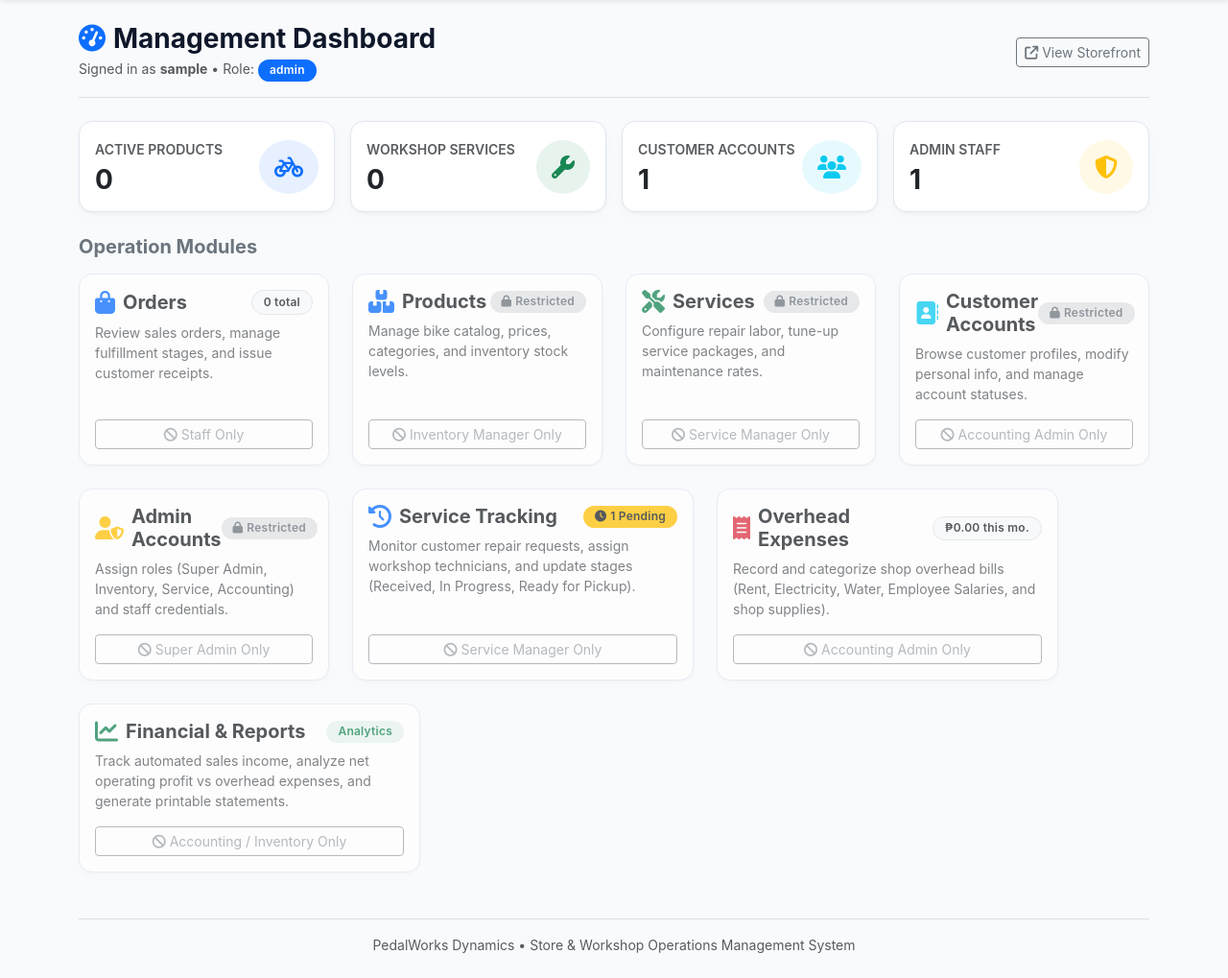
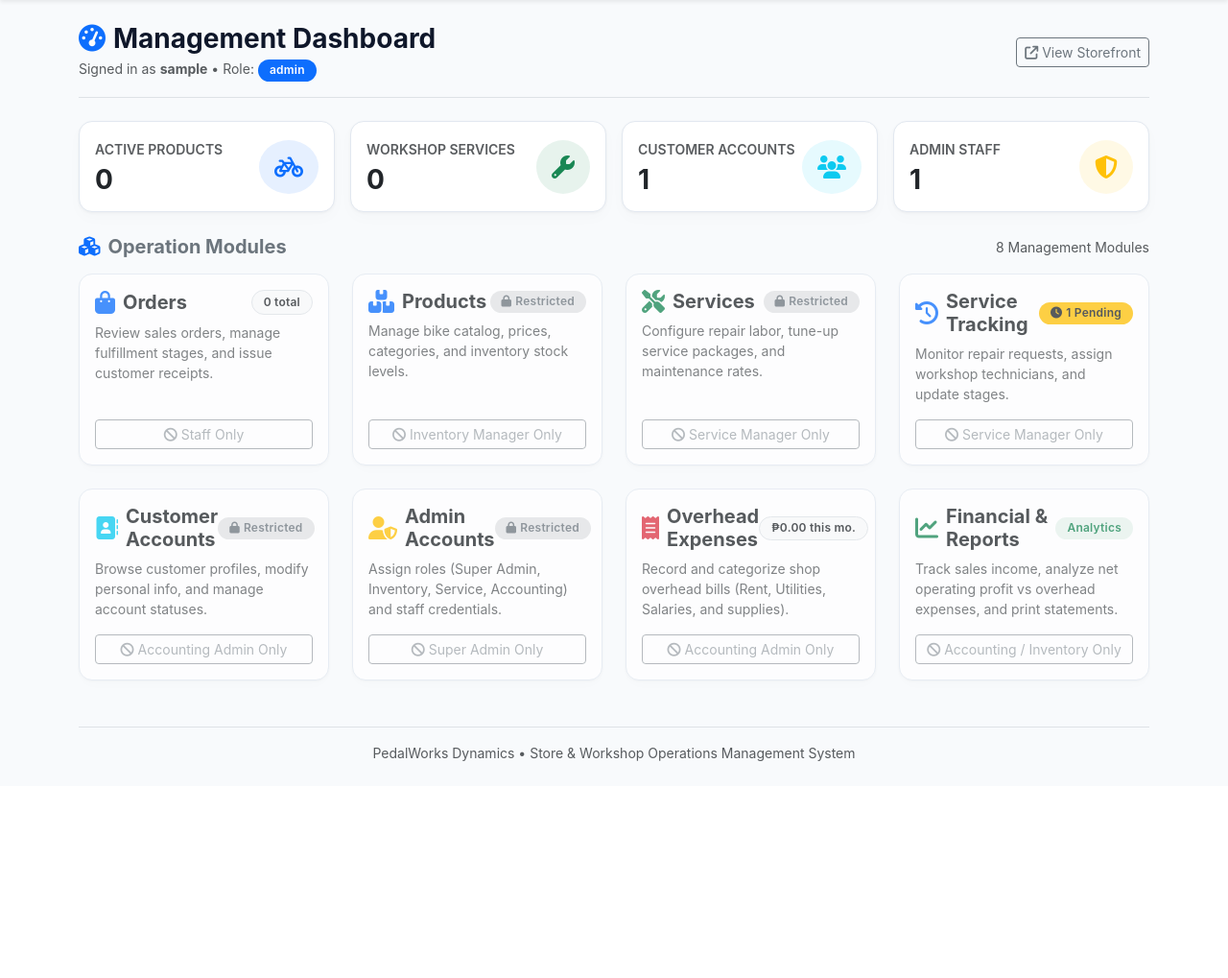
Before and after one commit to Abenad1123/PedalWorks-Dynamics, a PHP site: page /project/admin/dashboard.php in a window 1280 px wide. Shown: the part 55-1074 px from the top of the page at 96% size. After the commit the page ends 848 px from the top, so only its background shows below. Run offline with PHP 8.4, Linux system fonts and the light colour scheme; the visitor is signed in with stand-in values (Sample User, id 1); data that the repository does not hold is empty.

Commit message:
fix(ui): balance dashboard modules grid, dynamic checkout payment options, and fix ready-for-pickup badge text contrast

```diff
--- a/admin/dashboard.php
+++ b/admin/dashboard.php
@@ -98,6 +98,16 @@ $currentRole        = $_SESSION['role'] ?? 'Staff Member';
     <!-- Bootstrap 5 CDN matching itim211 source example -->
     <link href="https://cdn.jsdelivr.net/npm/bootstrap@5.3.2/dist/css/bootstrap.min.css" rel="stylesheet">
     <link rel="stylesheet" href="https://cdnjs.cloudflare.com/ajax/libs/font-awesome/6.4.2/css/all.min.css">
+    <style>
+        .pw-dash-card {
+            transition: transform 0.2s cubic-bezier(0.16, 1, 0.3, 1), box-shadow 0.2s ease;
+            border-radius: 12px;
+        }
+        .pw-dash-card:hover {
+            transform: translateY(-2px);
+            box-shadow: 0 0.5rem 1.25rem rgba(0, 0, 0, 0.08) !important;
+        }
+    </style>
 </head>
 <body class="bg-light">
 
@@ -218,12 +228,18 @@ $currentRole        = $_SESSION['role'] ?? 'Staff Member';
         </div>
 
         <!-- Management Modules Grid -->
-        <h2 class="h5 mb-3 fw-bold text-secondary">Operation Modules</h2>
+        <div class="d-flex align-items-center justify-content-between mb-3">
+            <h2 class="h5 mb-0 fw-bold text-secondary d-flex align-items-center gap-2">
+                <i class="fa-solid fa-cubes text-primary"></i>
+                <span>Operation Modules</span>
+            </h2>
+            <span class="text-muted small">8 Management Modules</span>
+        </div>
         <div class="row g-4">
 
-            <!-- Customer Orders & Transactions -->
+            <!-- 1. Customer Orders & Transactions -->
             <div class="col-12 col-md-6 col-lg-3">
-                <div class="card shadow-sm h-100 <?php echo !$canManageOrders ? 'opacity-75 border-secondary-subtle' : ''; ?>">
+                <div class="card shadow-sm h-100 pw-dash-card <?php echo !$canManageOrders ? 'opacity-75 border-secondary-subtle' : ''; ?>">
                     <div class="card-body d-flex flex-column">
                         <div class="d-flex align-items-center justify-content-between mb-2">
                             <div class="d-flex align-items-center gap-2">
@@ -254,9 +270,9 @@ $currentRole        = $_SESSION['role'] ?? 'Staff Member';
                 </div>
             </div>
 
-            <!-- 2. Products Module (Inventory Manager & Super Admin) -->
+            <!-- 2. Products Module -->
             <div class="col-12 col-md-6 col-lg-3">
-                <div class="card shadow-sm h-100 <?php echo !$canManageProducts ? 'opacity-75 border-secondary-subtle' : ''; ?>">
+                <div class="card shadow-sm h-100 pw-dash-card <?php echo !$canManageProducts ? 'opacity-75 border-secondary-subtle' : ''; ?>">
                     <div class="card-body d-flex flex-column">
                         <div class="d-flex align-items-center justify-content-between mb-2">
                             <div class="d-flex align-items-center gap-2">
@@ -288,9 +304,9 @@ $currentRole        = $_SESSION['role'] ?? 'Staff Member';
                 </div>
             </div>
 
-            <!-- 2. Services Module (Service & Repair Manager & Super Admin) -->
+            <!-- 3. Services Module -->
             <div class="col-12 col-md-6 col-lg-3">
-                <div class="card shadow-sm h-100 <?php echo !$canManageServices ? 'opacity-75 border-secondary-subtle' : ''; ?>">
+                <div class="card shadow-sm h-100 pw-dash-card <?php echo !$canManageServices ? 'opacity-75 border-secondary-subtle' : ''; ?>">
                     <div class="card-body d-flex flex-column">
                         <div class="d-flex align-items-center justify-content-between mb-2">
                             <div class="d-flex align-items-center gap-2">
@@ -322,9 +338,40 @@ $currentRole        = $_SESSION['role'] ?? 'Staff Member';
                 </div>
             </div>
 
-            <!-- 3. Customer Accounts Module (Super Admin Only) -->
+            <!-- 4. Service Tracking Module -->
             <div class="col-12 col-md-6 col-lg-3">
-                <div class="card shadow-sm h-100 <?php echo !$canManageCustomers ? 'opacity-75 border-secondary-subtle' : ''; ?>">
+                <div class="card shadow-sm h-100 pw-dash-card <?php echo !$canManageServices ? 'opacity-75 border-secondary-subtle' : ''; ?>">
+                    <div class="card-body d-flex flex-column">
+                        <div class="d-flex align-items-center justify-content-between mb-2">
+                            <div class="d-flex align-items-center gap-2">
+                                <i class="fa-solid fa-clock-rotate-left text-primary fs-4"></i>
+                                <h5 class="card-title mb-0 fw-bold">Service Tracking</h5>
+                            </div>
+                            <?php if ($pendingServicesCount > 0): ?>
+                                <span class="badge bg-warning text-dark"><i class="fa-solid fa-clock me-1"></i><?php echo $pendingServicesCount; ?> Pending</span>
+                            <?php endif; ?>
+                        </div>
+                        <p class="card-text text-muted small flex-grow-1">
+                            Monitor repair requests, assign workshop technicians, and update stages.
+                        </p>
+                        <div class="d-grid gap-2">
+                            <?php if ($canManageServices): ?>
+                                <a href="service_requests/index.php" class="btn btn-outline-primary btn-sm">
+                                    <i class="fa-solid fa-sliders me-1"></i>Track &amp; Update Requests
+                                </a>
+                            <?php else: ?>
+                                <button class="btn btn-outline-secondary btn-sm" disabled>
+                                    <i class="fa-solid fa-ban me-1"></i>Service Manager Only
+                                </button>
+                            <?php endif; ?>
+                        </div>
+                    </div>
+                </div>
+            </div>
+
+            <!-- 5. Customer Accounts Module -->
+            <div class="col-12 col-md-6 col-lg-3">
+                <div class="card shadow-sm h-100 pw-dash-card <?php echo !$canManageCustomers ? 'opacity-75 border-secondary-subtle' : ''; ?>">
                     <div class="card-body d-flex flex-column">
                         <div class="d-flex align-items-center justify-content-between mb-2">
                             <div class="d-flex align-items-center gap-2">
@@ -356,9 +403,9 @@ $currentRole        = $_SESSION['role'] ?? 'Staff Member';
                 </div>
             </div>
 
-            <!-- 4. Admin Accounts Module (Super Admin Only) -->
+            <!-- 6. Admin Accounts Module -->
             <div class="col-12 col-md-6 col-lg-3">
-                <div class="card shadow-sm h-100 <?php echo !$canManageAdmins ? 'opacity-75 border-secondary-subtle' : ''; ?>">
+                <div class="card shadow-sm h-100 pw-dash-card <?php echo !$canManageAdmins ? 'opacity-75 border-secondary-subtle' : ''; ?>">
                     <div class="card-body d-flex flex-column">
                         <div class="d-flex align-items-center justify-content-between mb-2">
                             <div class="d-flex align-items-center gap-2">
@@ -390,40 +437,9 @@ $currentRole        = $_SESSION['role'] ?? 'Staff Member';
                 </div>
             </div>
 
-            <!-- 5. Service Status Tracking Module -->
-            <div class="col-12 col-md-6 col-lg-4">
-                <div class="card shadow-sm h-100 <?php echo !$canManageServices ? 'opacity-75 border-secondary-subtle' : ''; ?>">
-                    <div class="card-body d-flex flex-column">
-                        <div class="d-flex align-items-center justify-content-between mb-2">
-                            <div class="d-flex align-items-center gap-2">
-                                <i class="fa-solid fa-clock-rotate-left text-primary fs-4"></i>
-                                <h5 class="card-title mb-0 fw-bold">Service Tracking</h5>
-                            </div>
-                            <?php if ($pendingServicesCount > 0): ?>
-                                <span class="badge bg-warning text-dark"><i class="fa-solid fa-clock me-1"></i><?php echo $pendingServicesCount; ?> Pending</span>
-                            <?php endif; ?>
-                        </div>
-                        <p class="card-text text-muted small flex-grow-1">
-                            Monitor customer repair requests, assign workshop technicians, and update stages (Received, In Progress, Ready for Pickup).
-                        </p>
-                        <div class="d-grid gap-2">
-                            <?php if ($canManageServices): ?>
-                                <a href="service_requests/index.php" class="btn btn-outline-primary btn-sm">
-                                    <i class="fa-solid fa-sliders me-1"></i>Track &amp; Update Requests
-                                </a>
-                            <?php else: ?>
-                                <button class="btn btn-outline-secondary btn-sm" disabled>
-                                    <i class="fa-solid fa-ban me-1"></i>Service Manager Only
-                                </button>
-                            <?php endif; ?>
-                        </div>
-                    </div>
-                </div>
-            </div>
-
-            <!-- 6. Expense Recording Module -->
-            <div class="col-12 col-md-6 col-lg-4">
-                <div class="card shadow-sm h-100 <?php echo !$canManageExpenses ? 'opacity-75 border-secondary-subtle' : ''; ?>">
+            <!-- 7. Overhead Expenses Module -->
+            <div class="col-12 col-md-6 col-lg-3">
+                <div class="card shadow-sm h-100 pw-dash-card <?php echo !$canManageExpenses ? 'opacity-75 border-secondary-subtle' : ''; ?>">
                     <div class="card-body d-flex flex-column">
                         <div class="d-flex align-items-center justify-content-between mb-2">
                             <div class="d-flex align-items-center gap-2">
@@ -433,7 +449,7 @@ $currentRole        = $_SESSION['role'] ?? 'Staff Member';
                             <span class="badge bg-light text-dark border small">&#8369;<?php echo number_format($thisMonthExpenses, 2); ?> this mo.</span>
                         </div>
                         <p class="card-text text-muted small flex-grow-1">
-                            Record and categorize shop overhead bills (Rent, Electricity, Water, Employee Salaries, and shop supplies).
+                            Record and categorize shop overhead bills (Rent, Utilities, Salaries, and supplies).
                         </p>
                         <div class="d-grid gap-2">
                             <?php if ($canManageExpenses): ?>
@@ -450,9 +466,9 @@ $currentRole        = $_SESSION['role'] ?? 'Staff Member';
                 </div>
             </div>
 
-            <!-- 7. Reports & Printable Statements -->
-            <div class="col-12 col-md-6 col-lg-4">
-                <div class="card shadow-sm h-100 <?php echo !$canManageReports ? 'opacity-75 border-secondary-subtle' : ''; ?>">
+            <!-- 8. Reports & Printable Statements -->
+            <div class="col-12 col-md-6 col-lg-3">
+                <div class="card shadow-sm h-100 pw-dash-card <?php echo !$canManageReports ? 'opacity-75 border-secondary-subtle' : ''; ?>">
                     <div class="card-body d-flex flex-column">
                         <div class="d-flex align-items-center justify-content-between mb-2">
                             <div class="d-flex align-items-center gap-2">
@@ -462,7 +478,7 @@ $currentRole        = $_SESSION['role'] ?? 'Staff Member';
                             <span class="badge bg-success bg-opacity-10 text-success small fw-bold">Analytics</span>
                         </div>
                         <p class="card-text text-muted small flex-grow-1">
-                            Track automated sales income, analyze net operating profit vs overhead expenses, and generate printable statements.
+                            Track sales income, analyze net operating profit vs overhead expenses, and print statements.
                         </p>
                         <div class="d-grid gap-2">
                             <?php if ($canManageReports): ?>
@@ -470,11 +486,11 @@ $currentRole        = $_SESSION['role'] ?? 'Staff Member';
                                     <i class="fa-solid fa-chart-pie me-1"></i>Financial Report
                                 </a>
                                 <div class="d-flex gap-2">
-                                    <a href="reports/print_financial.php" target="_blank" class="btn btn-light btn-sm text-secondary flex-grow-1">
-                                        <i class="fa-solid fa-print me-1"></i>Print Statement
+                                    <a href="reports/print_financial.php" target="_blank" class="btn btn-light btn-sm text-secondary flex-grow-1 text-nowrap" style="font-size: 0.8rem;">
+                                        <i class="fa-solid fa-print me-1"></i>Statement
                                     </a>
-                                    <a href="reports/print_inventory.php" target="_blank" class="btn btn-light btn-sm text-secondary flex-grow-1">
-                                        <i class="fa-solid fa-boxes-stacked me-1"></i>Print Inventory
+                                    <a href="reports/print_inventory.php" target="_blank" class="btn btn-light btn-sm text-secondary flex-grow-1 text-nowrap" style="font-size: 0.8rem;">
+                                        <i class="fa-solid fa-boxes-stacked me-1"></i>Inventory
                                     </a>
                                 </div>
                             <?php else: ?>
--- a/includes/admin_nav.php
+++ b/includes/admin_nav.php
@@ -364,7 +364,8 @@ body.bg-light {
 .status-badge-pending     { background: #fef3c7 !important; color: #92400e !important; border: 1px solid #fde68a !important; }
 .status-badge-received    { background: #e0f2fe !important; color: #075985 !important; border: 1px solid #bae6fd !important; }
 .status-badge-inprogress  { background: #f3e8ff !important; color: #6b21a8 !important; border: 1px solid #e9d5ff !important; }
-.status-badge-ready       { background: #ccfbf1 !important; color: #115e59 !important; border: 1px solid #99f6e4 !important; }
+.status-badge-ready,
+.status-badge-readyforpickup { background: #ccfbf1 !important; color: #115e59 !important; border: 1px solid #99f6e4 !important; }
 .status-badge-completed   { background: #dcfce7 !important; color: #166534 !important; border: 1px solid #bbf7d0 !important; }
 .status-badge-cancelled   { background: #fee2e2 !important; color: #991b1b !important; border: 1px solid #fecaca !important; }
 </style>
--- a/includes/style/style.css
+++ b/includes/style/style.css
@@ -1984,6 +1984,12 @@ a:hover {
     box-shadow: 0 0 0 1px var(--pw-trail-earth);
 }
 
+.pw-segmented-option input[type="radio"]:disabled + .pw-segmented-box {
+    opacity: 0.4;
+    cursor: not-allowed;
+    pointer-events: none;
+}
+
 /* Subtle Apple HIG Badges */
 .pw-badge-status-pending {
     background: rgba(245, 155, 88, 0.15);
```
Also changed, not shown: admin/service_requests/index.php (+7 -7 lines), checkout.php (+66 -12 lines).
